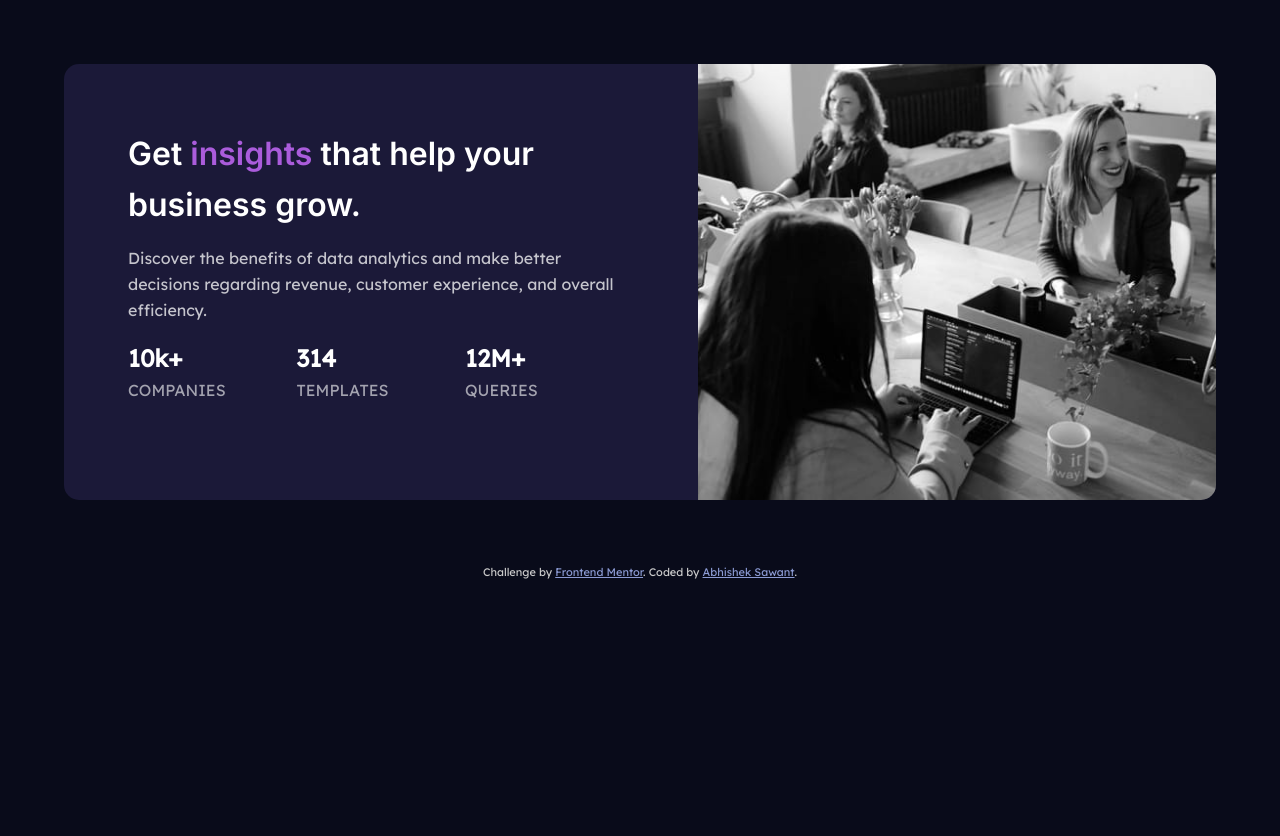
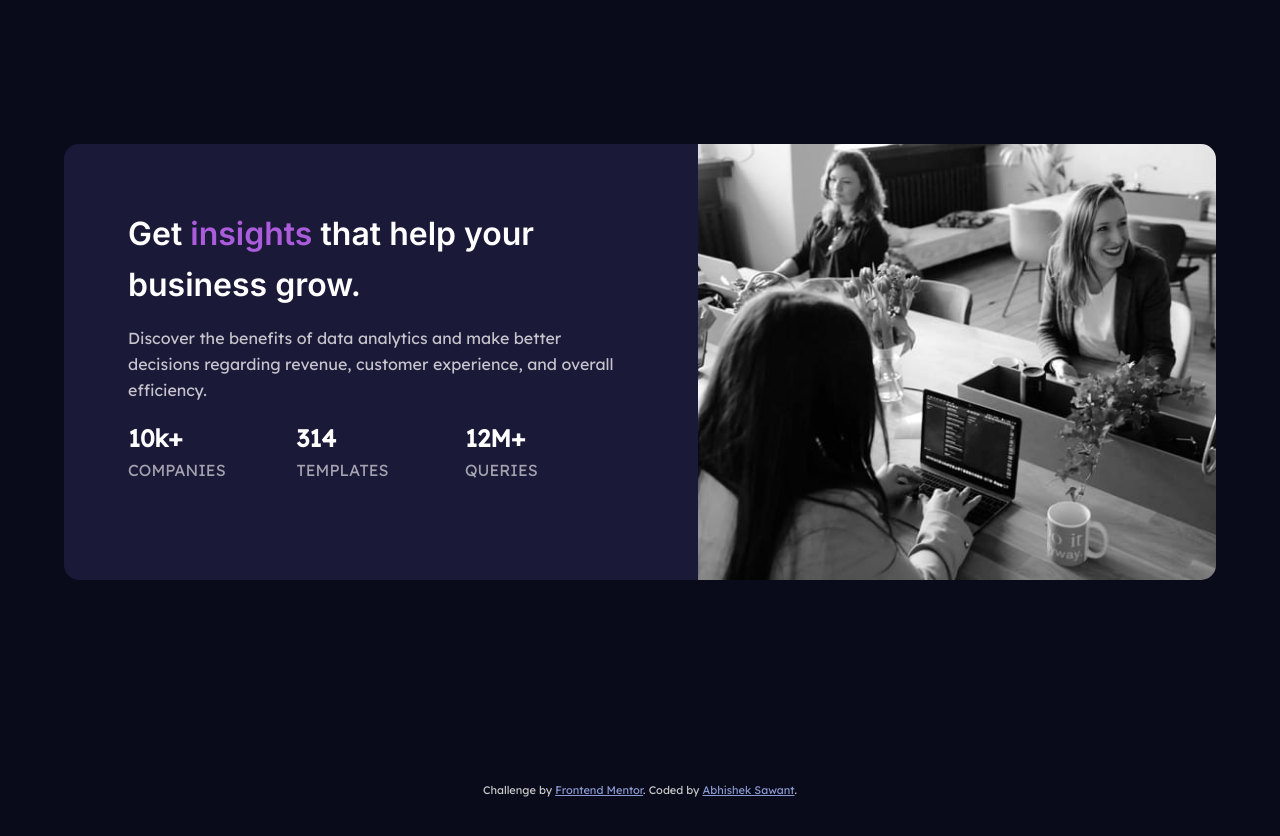
Before and after one commit to abhi-sawant/frontend-mentor, a website: page challenges/stats-preview-card/index.html in a window 1280 px wide. Before the commit the page ends 800 px from the top, so only its background shows below. Drawn offline with Linux system fonts and the light colour scheme.

Commit message:
challenge-01

```diff
--- a/challenges/stats-preview-card/index.html
+++ b/challenges/stats-preview-card/index.html
@@ -12,6 +12,9 @@
 
   <style>
     .attribution {
+      position: fixed;
+      bottom: 0;
+      width: 100%;
       font-size: 11px;
       text-align: center;
       color: #ccc;
--- a/challenges/stats-preview-card/src/scss/style.scss
+++ b/challenges/stats-preview-card/src/scss/style.scss
@@ -63,7 +63,12 @@ img {
 }
 
 @media (min-width: 600px) {
+    body {
+        height: 100vh;
+    }
     .card {
+        position: relative;
+        top: 10%;
         padding: 0;
         display: grid;
         grid-template-columns: 55% 45%;
```
Also changed, not shown: challenges/stats-preview-card/dist/css/style.css, 1 other file.
